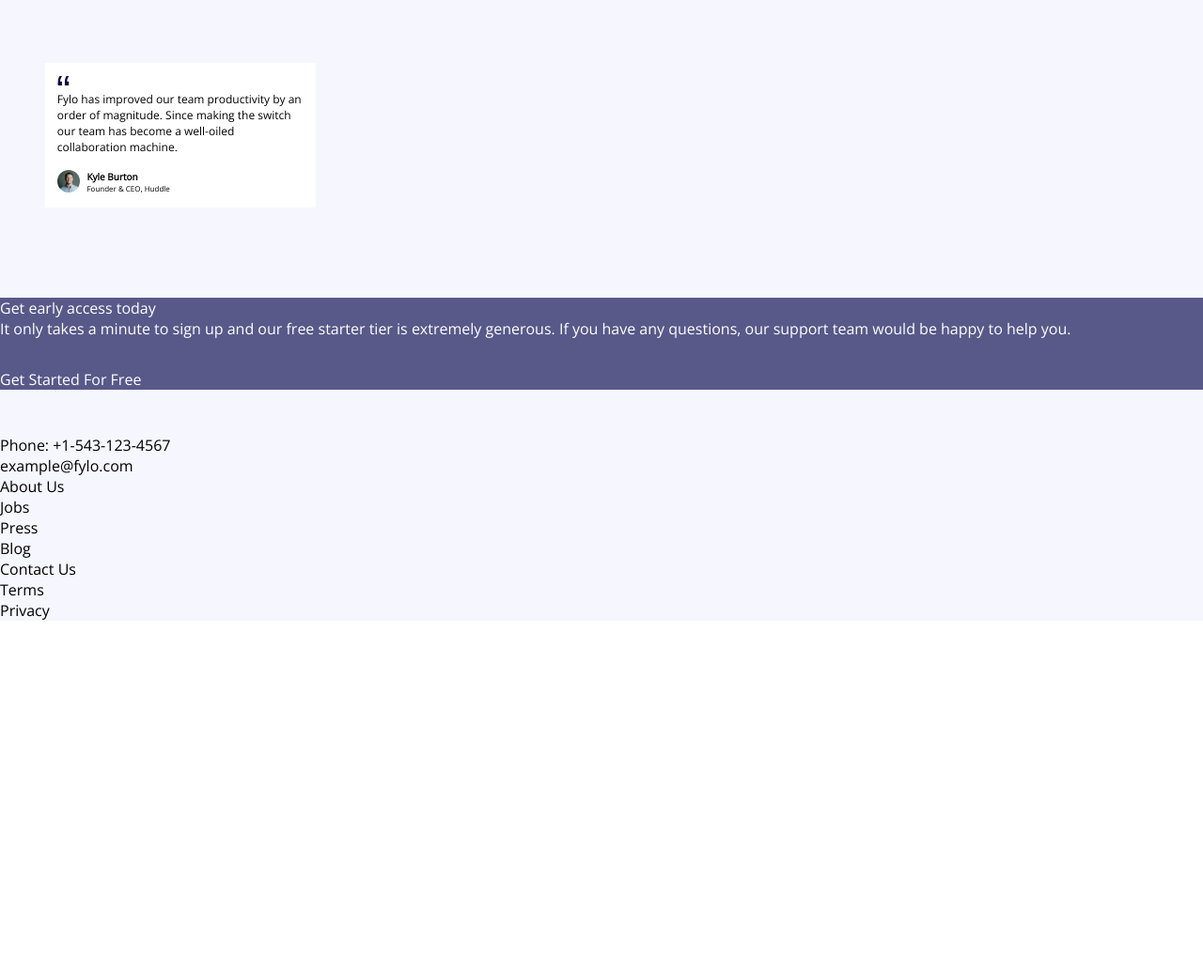
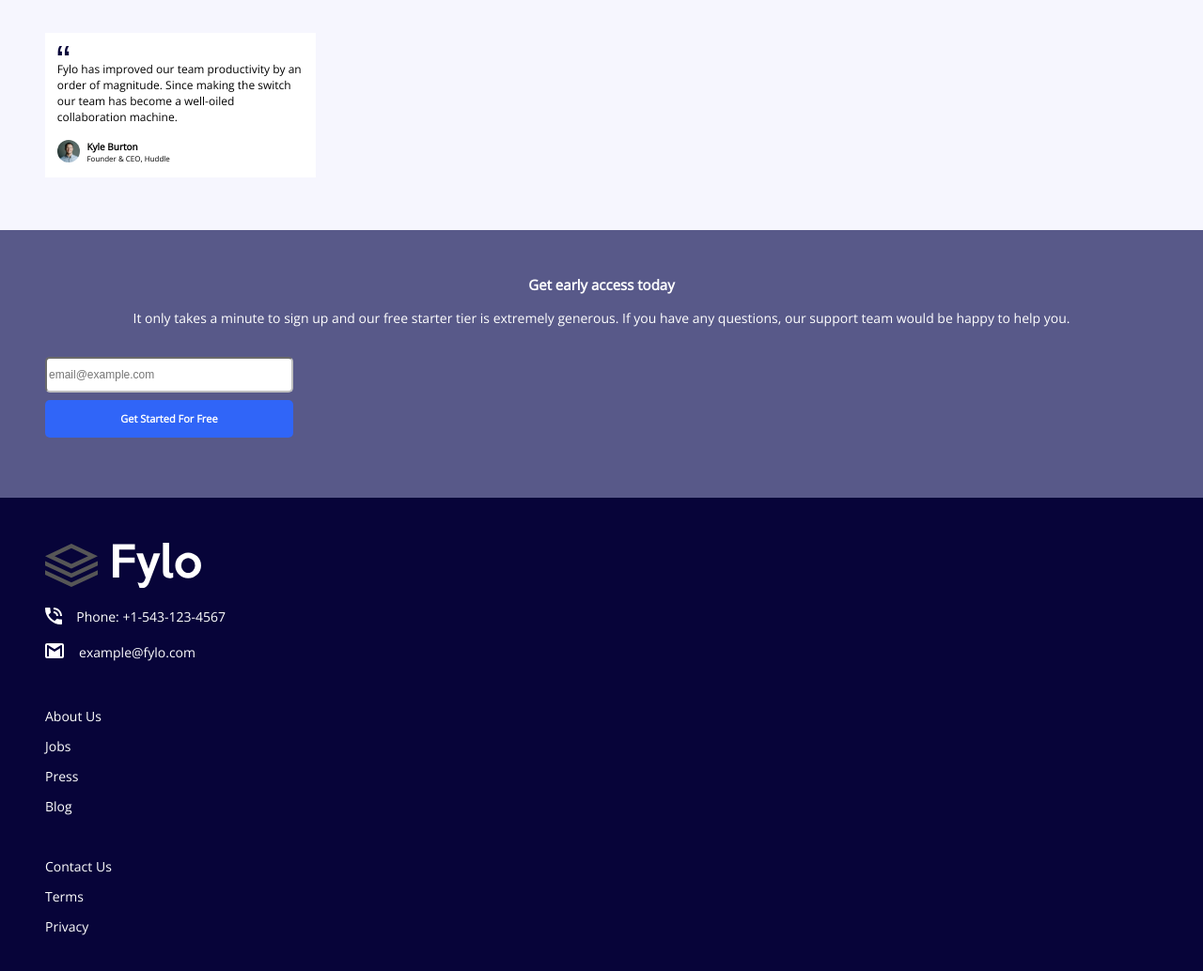
Before and after one commit to dehfachini/fylo-landing-page-with-two-column-layout-master, a plain HTML site: page index.html in a window 1280 px wide. Shown: the part 1238-2272 px from the top of the page at 94% size. Before the commit the page ends 1899 px from the top, so only its background shows below. Drawn offline with nearby package versions, Linux system fonts and the light colour scheme.

Commit message:
adjust footer links

```diff
--- a/css/styles.css
+++ b/css/styles.css
@@ -30,7 +30,6 @@ body {
 
 .inner-container {
     padding: 1rem;
-
 }
 
 .fylo-image img {
@@ -86,9 +85,10 @@ input {
     margin-bottom: 1rem;
     border-radius: 5px;
     border-color: var(--light-gray);
+    color: var(--light-gray);
 }
 
-.button1 {
+.button {
     width: 21rem;
     height: 2.5rem;
     background-color: var(--bright-blue);
@@ -128,7 +128,6 @@ input {
 }
 
 .second-text {
-    text-align: center;
     color: var(--desaturated-blue);
     font-size: 15px;
     text-align: left;
@@ -144,7 +143,7 @@ input {
     justify-content: space-between;
     width: 9.5rem;
     border-bottom: 1px solid var(--moderate-cyan);
-    margin-bottom: 3rem;
+    margin-bottom: 1rem;
 }
 
 .link {
@@ -155,7 +154,7 @@ input {
 .testimonial-card {
     padding: 2rem;
     width: 18rem;
-    margin-bottom: 3rem;
+    margin-bottom: 0.5rem;
 }
 
 .inner-testimonial-card {
@@ -170,7 +169,6 @@ input {
     justify-content: space-between;
     width: 7.5rem;
     font-size: 10px;
-
 }
 
 .kyle-image img {
@@ -188,7 +186,84 @@ input {
 
 .third-card {
     background-color: var(--desaturated-blue);
+    color: white;
+}
+
+.inner-third-card {
+    padding: 3rem;
+}
+
+.third-title {
+    font-weight: bold;
+    font-size: 15px;
+    text-align: center;
+    padding-bottom: 1rem;
+    color: white;
+}
+
+.third-text {
+    font-size: 14px;
+    text-align: center;
+}
+
+.input-two {
+    width: 16rem;
+    height: 2rem;
+    margin-bottom: 0.5rem;
+    font-size: 12px;
+}
+
+.button-two {
+    width: 16.5rem;
+    font-size: 11px;
+    margin-bottom: 1rem;
+}
+
+.footer-card {
+    background-color: var(--very-dark-blue);
+}
+
+.inner-footer {
+    padding: 3rem;
+    color: white;
+    font-size: 14px;
+}
+
+.fylo-image-two img {
+    filter: invert(96%) sepia(100%) saturate(2%) hue-rotate(257deg) brightness(109%) contrast(100%);
+    padding-bottom: 1rem;
+    font-size: 14px;
+}
+
+.phone-information {
+    display: flex;
+    justify-content: space-between;
+    width: 12rem;
+    margin-bottom: 1rem;
+}
+
+.mail-information {
+    display: flex;
+    justify-content: space-between;
+    width: 10rem;
     margin-bottom: 3rem;
-    color: white;
+}
+
+.footer-links {
+    display: flex;
+    flex-direction: column;
+    align-content: space-between ;
+    margin: auto;
 
 }
+.first-footer div, .second-footer div{
+    height: 2rem;
+}
+
+.first-footer {
+    height: 10rem;
+}
+
+.second-footer {
+    height: 8rem;
+}
--- a/index.html
+++ b/index.html
@@ -53,9 +53,9 @@
             </div>
           </div>
           <div class="input1">
+            <input type="email" placeholder="Enter your email...">
           </div>
-          <input type="email" placeholder="Enter your email...">
-          <div class="button1">
+          <div class="button">
             <span> Get Started</span>
           </div>
         </div>
@@ -124,10 +124,10 @@
     <div class="third-card">
       <div class="inner-third-card">
         <div class="titleandtext">
-          <div class="title">
+          <div class="third-title">
             Get early access today
           </div>
-          <div class="text">
+          <div class="third-text">
             It only takes a minute to sign up and our free starter tier is extremely generous.
             If you have any questions, our support team would be happy to help you.
           </div>
@@ -135,10 +135,9 @@
 
         <div class="imputandbutton">
           <div class="input">
-
+            <input class="input-two" type="email" placeholder="email@example.com">
           </div>
-
-          <div class="button">
+          <div class="button button-two">
             Get Started For Free
           </div>
 
@@ -151,11 +150,20 @@
       <div class="inner-footer">
 
         <div>
-          <div class="image">
-
+          <div class="fylo-image-two">
+            <img src="./images/logo.svg" alt="fylo">
+          </div>
+          <div class="phone-information">
+            <div class="icon-phone">
+              <img src="./images/icon-phone.svg" alt="icon-phone">
             </div>
             <div>
               Phone: +1-543-123-4567
+            </div>
+          </div>
+          <div class="mail-information">
+            <div class="icon-mail">
+              <img src="./images/icon-email.svg" alt="icon-mail">
             </div>
             <div>
               example@fylo.com
@@ -163,31 +171,17 @@
 
           </div>
 
-        <div>
-          <div>
-            About Us
-          </div>
-          <div>
-            Jobs
-          </div>
-          <div>
-            Press
-          </div>
-          <div>
-            Blog
-          </div>
+          <div class="footer-links first-footer">
+            <div>About Us</div>
+            <div>Jobs</div>
+            <div>Press</div>
+            <div>Blog</div>
           </div>
 
-        <div>
-          <div>
-            Contact Us
-          </div>
-          <div>
-            Terms
-          </div>
-          <div>
-            Privacy
-          </div>
+          <div class="footer-links second-footer">
+            <div>Contact Us</div>
+            <div>Terms</div>
+            <div>Privacy</div>
           </div>
 
           <div class="social-icons">
```
Lines whose indentation alone changed are shown as unchanged.
